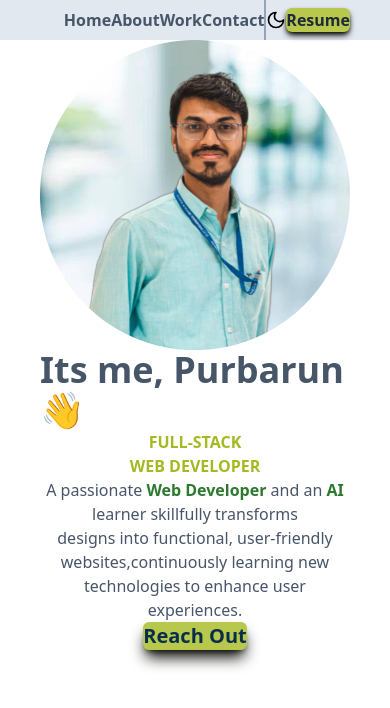
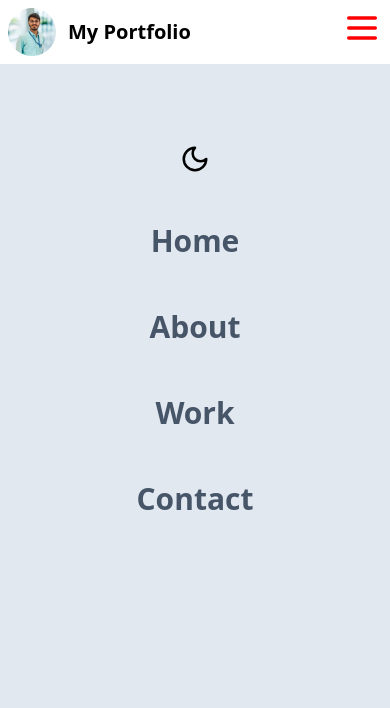
Before and after one commit to purbarunBC13/NewPortfolio, a React (Vite) app: page / in a window 390 px wide. Shown: the top 708 px of the page. Built offline with nearby package versions, Linux system fonts and the light colour scheme.

Commit message:
mobile nav done

```diff
--- a/src/pages/header.jsx
+++ b/src/pages/header.jsx
@@ -1,16 +1,18 @@
-import { Moon, Sun } from "lucide-react";
+import { Menu, MenuIcon, Moon, Navigation, Sun } from "lucide-react";
 import React, { useState } from "react";
 import { Link } from "react-router-dom";
 
 const Header = () => {
   const [darkMode, setDarkMode] = useState(false);
+  const [isOpen, setIsopen] = useState(true);
 
   const toggleDarkMode = () => {
     setDarkMode((prevMode) => !prevMode);
     document.documentElement.classList.toggle("dark"); // Toggle dark mode globally
+    setIsopen(isOpen);
   };
 
-  const downloadFile = () =>{
+  const downloadFile = () => {
     const pdfUrl = "PurbarunMondal.pdf";
     const element = document.createElement("a");
     element.href = pdfUrl;
@@ -18,13 +20,14 @@ const Header = () => {
     document.body.appendChild(element);
     element.click();
     document.body.removeChild(element);
-  }
+  };
+
   return (
     <>
-      <header className="dark:bg-black bg-slate-200 px-10 lg:py-2 2xl:py-4 flex justify-end lg:gap-8 2xl:gap-10 items-center text-slate-600 dark:text-slate-400">
+      <header className="dark:bg-black bg-slate-200 px-10 lg:py-2 2xl:py-4 hidden lg:flex justify-end lg:gap-8 2xl:gap-10 items-center text-slate-600 dark:text-slate-400">
         <nav>
           <ul className="list-none flex lg:gap-10 2xl:gap-16 items-center lg:text-lg 2xl:text-2xl font-bold">
-          <li className="dark:hover:text-rose-500 hover:text-[#91a31d]">
+            <li className="dark:hover:text-rose-500 hover:text-[#91a31d]">
               <Link to="/">Home</Link>
             </li>
             <li className="dark:hover:text-rose-500 hover:text-[#91a31d]">
@@ -41,20 +44,88 @@ const Header = () => {
         <div>
           <ul className="list-none flex lg:gap-8 2xl:gap-12 items-center">
             <li className="border-l-2 h-10 border-slate-400"></li>
-            <li className="cursor-pointer hidden dark:block" onClick={toggleDarkMode}>
+            <li
+              className="cursor-pointer hidden dark:block"
+              onClick={toggleDarkMode}
+            >
               <Sun color="white" size={20} />
             </li>
-            <li className="cursor-pointer dark:hidden block" onClick={toggleDarkMode}>
+            <li
+              className="cursor-pointer dark:hidden block"
+              onClick={toggleDarkMode}
+            >
               <Moon color="black" size={20} />
             </li>
             <li>
-              <button className="lg:p-1 2xl:p-2 rounded-md dark:text-zinc-100 text-gray-800 font-bold dark:bg-rose-500 dark:shadow-lg shadow-md bg-[#b7c84c] dark:shadow-rose-500/50 shadow-[#070703] transition delay-150 duration-200 ease-in-out hover:-translate-y-1 hover:shadow-none" onClick={downloadFile}>
+              <button
+                className="lg:p-1 2xl:p-2 rounded-md dark:text-zinc-100 text-gray-800 font-bold dark:bg-rose-500 dark:shadow-lg shadow-md bg-[#b7c84c] dark:shadow-rose-500/50 shadow-[#070703] transition delay-150 duration-200 ease-in-out hover:-translate-y-1 hover:shadow-none"
+                onClick={downloadFile}
+              >
                 Resume
               </button>
             </li>
           </ul>
         </div>
       </header>
+
+      {/* Mobile nav*/}
+      <nav className="sm:hidden">
+        <div className="flex justify-between p-2">
+          <div className="flex gap-3 items-center">
+            <img src="/images/profile-pic.png" alt="" className="w-12 h-12"/>
+            <h3 className="text-xl font-bold">My Portfolio</h3>
+          </div>
+          <div>
+            <MenuIcon
+              color="red"
+              size={40}
+              onClick={() => {
+                setIsopen(!isOpen);
+              }}
+            />
+          </div>
+        </div>
+        {isOpen && (
+          <div
+            className="xl:hidden absolute w-full h-screen flex flex-col items-center pt-20 dark:bg-black bg-slate-200 text-slate-600 dark:text-slate-400"
+          >
+            <ul className="flex flex-col items-center gap-12 text-3xl font-semibold">
+              <li
+                className="cursor-pointer hidden dark:block"
+                onClick={toggleDarkMode}
+              >
+                <Sun color="white" size={30} />
+              </li>
+              <li
+                className="cursor-pointer dark:hidden block"
+                onClick={toggleDarkMode}
+              >
+                <Moon color="black" size={30} />
+              </li>
+              <li className="dark:hover:text-rose-500 hover:text-[#91a31d]" onClick={() => {
+              setIsopen(!isOpen);
+            }}>
+                <Link to="/">Home</Link>
+              </li>
+              <li className="dark:hover:text-rose-500 hover:text-[#91a31d]" onClick={() => {
+              setIsopen(!isOpen);
+            }}>
+                <Link to="/about">About</Link>
+              </li>
+              <li className="dark:hover:text-rose-500 hover:text-[#91a31d]" onClick={() => {
+              setIsopen(!isOpen);
+            }}>
+                <Link to="/projects">Work</Link>
+              </li>
+              <li className="dark:hover:text-rose-500 hover:text-[#91a31d]" onClick={() => {
+              setIsopen(!isOpen);
+            }}>
+                <Link to="/Contact">Contact</Link>
+              </li>
+            </ul>
+          </div>
+        )}
+      </nav>
     </>
   );
 };
```
